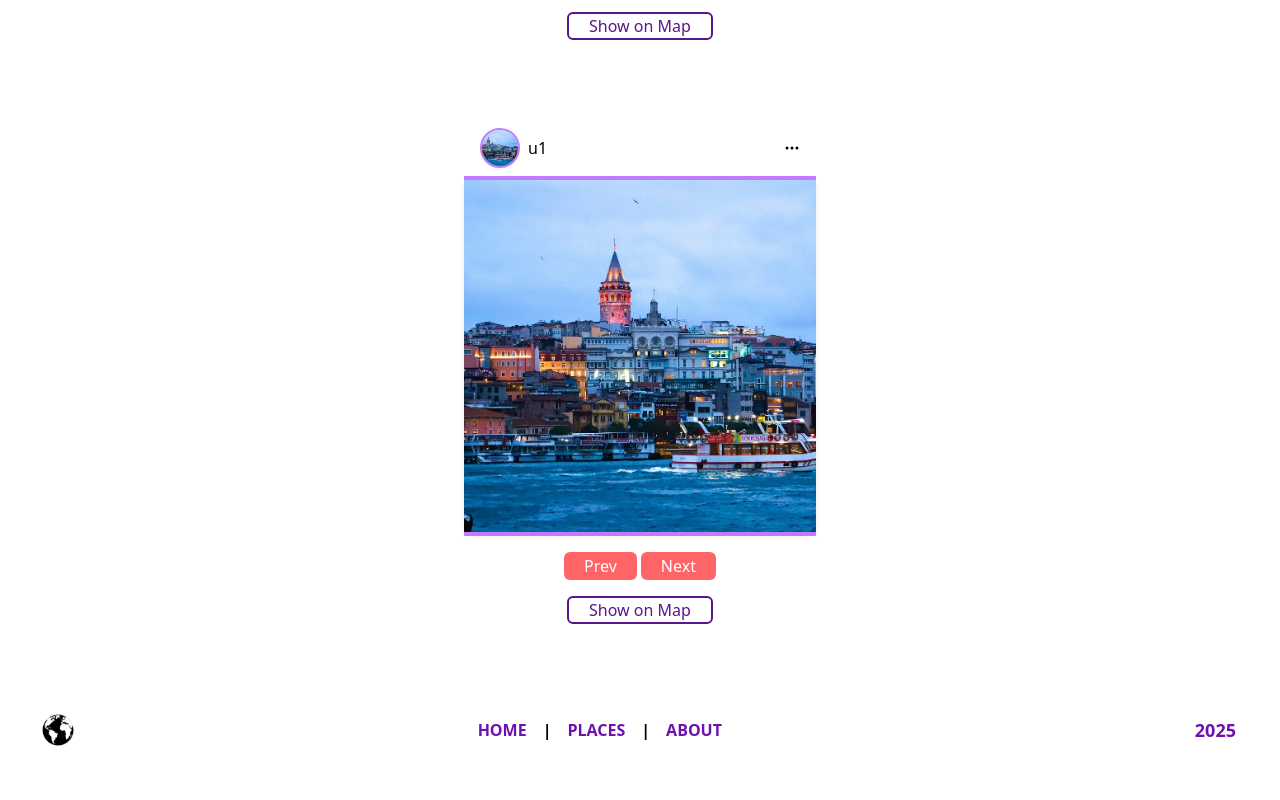
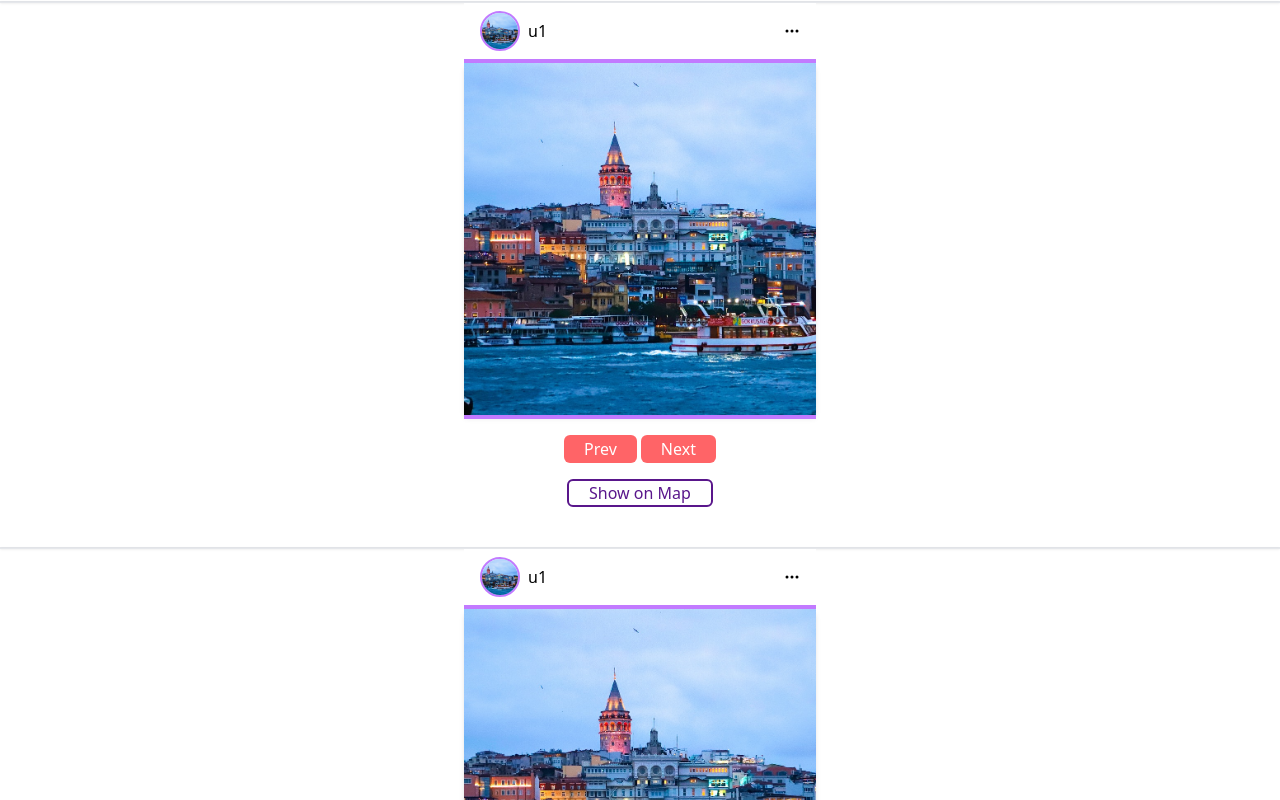
Before and after one commit to naji-alhusami/Go-Istanbul-MERN, a React (Vite) app in the folder Frontend/: page /u1/places in a window 1280 px wide. Shown: the part 600-1400 px from the top of the page. Before the commit the page ends 1356 px from the top, so only its background shows below. Built offline with nearby package versions, Linux system fonts and the light colour scheme; a web font is replaced by a local one.

Commit message:
added Modal for showing Map

```diff
--- a/Frontend/index.html
+++ b/Frontend/index.html
@@ -14,6 +14,7 @@
   </head>
   <body>
     <div id="root"></div>
+    <div id="modal"></div>
     <div id="backdrop-hook"></div>
     <script type="module" src="/src/main.tsx"></script>
   </body>
--- a/Frontend/package.json
+++ b/Frontend/package.json
@@ -15,12 +15,14 @@
     "react": "^19.0.0",
     "react-dom": "^19.0.0",
     "react-router-dom": "^7.5.0",
+    "react-transition-group": "^4.4.5",
     "tailwindcss": "^4.1.3"
   },
   "devDependencies": {
     "@eslint/js": "^9.21.0",
     "@types/react": "^19.0.10",
     "@types/react-dom": "^19.0.4",
+    "@types/react-transition-group": "^4.4.12",
     "@vitejs/plugin-react": "^4.3.4",
     "eslint": "^9.21.0",
     "eslint-plugin-react-hooks": "^5.1.0",
--- a/Frontend/src/components/Footer/Footer.tsx
+++ b/Frontend/src/components/Footer/Footer.tsx
@@ -12,7 +12,7 @@ const Footer = () => {
   };
 
   return (
-    <footer className="w-full font-poppins flex flex-row items-center justify-between sm:flex sm:flex-row sm:items-center sm:justify-between bg-white px-8">
+    <footer className="w-full font-poppins flex flex-row items-center justify-between sm:flex sm:flex-row sm:items-center sm:justify-between bg-white px-4">
       <div className="m-2">
         <Link to="/">
           <motion.div
--- a/Frontend/src/components/Places/AllPlaces.tsx
+++ b/Frontend/src/components/Places/AllPlaces.tsx
@@ -23,7 +23,7 @@ function AllPlaces() {
       title: "aaa",
       description: "aaa",
       imageUrl: istanbulImg,
-      address: "10 W 34th St, New Work, NY 10001",
+      address: "10 W 34th St, New Work, NY 10",
       coordinates: {
         lat: 40.7484405,
         lng: -73.9878584,
@@ -42,11 +42,22 @@ function AllPlaces() {
       },
       creatorId: "u1",
     },
+    {
+      id: "p3",
+      title: "aaa",
+      description: "aaa",
+      imageUrl: istanbulImg,
+      address: "10 W 34th St, New Work, NY 10001",
+      coordinates: {
+        lat: 40.7484405,
+        lng: -73.9878584,
+      },
+      creatorId: "u1",
+    },
   ];
 
   const userId = useParams().userId;
   const loadedPlaces = PLACES.filter((place) => place.creatorId === userId);
-  console.log(userId);
   if (loadedPlaces.length === 0) {
     return <h2 className="h-screen">No Places Found</h2>;
   }
@@ -56,17 +67,9 @@ function AllPlaces() {
       {loadedPlaces.map((place) => (
         <li
           key={place.id}
-          className=" my-20 flex flex-col justify-center items-center z-10"
+          className="pb-10 border-y border-gray-200 shadow-sm flex flex-col justify-center items-center z-10"
         >
-          <PlacesItem
-            id={place.id}
-            imageUrl={place.imageUrl}
-            title={place.title}
-            description={place.description}
-            address={place.address}
-            creatorId={place.creatorId}
-            coordinates={place.coordinates}
-          />
+          <PlacesItem {...place} />
         </li>
       ))}
     </ul>
--- a/Frontend/src/components/Places/PlaceItem.tsx
+++ b/Frontend/src/components/Places/PlaceItem.tsx
@@ -2,8 +2,10 @@
 // import Button from "../ui/Button";
 
 import { useState } from "react";
+import Backdrop from "../ui/Backdrop";
 import Button from "../ui/Button";
 import { BsThreeDots } from "react-icons/bs";
+import Modal from "../ui/Modal";
 
 type PlaceData = {
   id: string;
@@ -19,21 +21,54 @@ type PlaceData = {
 };
 
 function PlaceItem({
-  // id,
+  id,
   title,
   // description,
   imageUrl,
   creatorId,
-}: // address,
-// coordinates,
+  address,
+}: // coordinates
 PlaceData) {
-  const [showImageMenu, setShowImageMenu] = useState<boolean>(false);
+  const [showMapModal, setShowMapModal] = useState<boolean>(false);
+  const [activeMenuId, setActiveMenuId] = useState<string | null>(null);
 
-  function showImageMenuHandler() {
-    setShowImageMenu(!showImageMenu);
+  const isMenuOpen = activeMenuId === id;
+
+  function toggleMenuHandler() {
+    setActiveMenuId((prevId) => (prevId === id ? null : id));
   }
 
+  const showMapHandler = () => {
+    setShowMapModal(!showMapModal);
+  };
+
+  // const closeMapHandler = () => {
+  //   setShowMapModal(false);
+  // };
+
   return (
+    <>
+      {isMenuOpen && <Backdrop onClick={toggleMenuHandler} />}
+      {showMapModal && <Backdrop onClick={showMapHandler} />}
+      {showMapModal && <Modal> {address}</Modal>}
+      {/* <Modal
+        show={showMapModal}
+        onCancel={closeMapHandler}
+        header={address}
+        footer={
+          <Button
+            type="button"
+            className="bg-amber-600"
+            onClick={closeMapHandler}
+          >
+            Close
+          </Button>
+        }
+      >
+        <div>
+          <h2>THE MAP</h2>
+        </div>
+      </Modal> */}
       <div className="bg-white">
         <div className="flex flex-row justify-between items-center px-4">
           <div className="py-2 flex flex-row justify-start items-center gap-x-2">
@@ -44,14 +79,25 @@ PlaceData) {
             />
             <p className="text-center text-md">{creatorId}</p>
           </div>
-        <div className="cursor-pointer" onClick={showImageMenuHandler}>
+          <div className="cursor-pointer relative" onClick={toggleMenuHandler}>
             <BsThreeDots />
+            {isMenuOpen && (
+              <div className="absolute top-6 right-0 bg-white border border-gray-300 rounded-md shadow-md z-50 w-28">
+                <Button
+                  type="button"
+                  className="block w-full cursor-pointer px-4 py-2 hover:bg-gray-100 text-left"
+                >
+                  Edit
+                </Button>
+                <Button
+                  type="button"
+                  className="block w-full cursor-pointer px-4 py-2 hover:bg-gray-100 text-left text-red-500"
+                >
+                  Delete
+                </Button>
               </div>
-        {/* {showImageMenu && (
-          <div className="italic font-bold text-lg bg-white absolute top-20 right-0 w-full sm:absolute sm:top-14 sm:right-13 sm:w-60 sm:rounded-md divide-y divide-gray-300 border border-gray-300 shadow-lg md:hidden">
-            s
+            )}
           </div>
-        )} */}
         </div>
         <div className="border-2 border-purple-400 w-full"></div>
         <div
@@ -84,6 +130,7 @@ PlaceData) {
           <div>
             <Button
               type="button"
+              onClick={showMapHandler}
               className="text-purple-900 border-2 border-purple-900 rounded-md"
             >
               Show on Map
@@ -91,6 +138,7 @@ PlaceData) {
           </div>
         </div>
       </div>
+    </>
   );
 }
 
--- /dev/null
+++ b/Frontend/src/components/ui/Modal.css
@@ -0,0 +1,9 @@
+#modal {
+  top: 5rem;
+  left:0.8rem;
+  background: white;
+  border: none;
+  border-radius: 6px;
+  box-shadow: 0 0 10px rgba(0, 0, 0, 0.5);
+  animation: fade-slide-in-from-top 0.3s ease-in-out;
+}
--- /dev/null
+++ b/Frontend/src/components/ui/Modal.tsx
@@ -0,0 +1,24 @@
+import { createPortal } from "react-dom";
+import { type ReactNode } from "react";
+
+import "./Modal.css";
+
+interface ModalProps {
+  children: ReactNode;
+}
+
+export default function Modal({ children }: ModalProps) {
+  return createPortal(
+    <>
+      <div className="fixed top-0 left-0 w-full h-full  bg-opacity-50" />
+      <dialog
+        id="modal"
+        className="z-40 p-6 fixed w-[350px] sm:w-[450px] md:w-[500px] bg-white rounded-lg shadow-md"
+        open
+      >
+        <div className="flex flex-col">{children}</div>
+      </dialog>
+    </>,
+    document.getElementById("modal")!
+  );
+}
--- a/Frontend/src/index.css
+++ b/Frontend/src/index.css
@@ -12,6 +12,15 @@
   font-style: normal;
 }
 
+#modal {
+  top: 1rem;
+  background: white;
+  border: none;
+  border-radius: 6px;
+  box-shadow: 0 0 10px rgba(0, 0, 0, 0.5);
+  animation: fade-slide-in-from-top 0.3s ease-in-out;
+}
+
 @layer components {
   .change .line1 {
     @apply translate-y-[10px] -rotate-45;
```
Also changed, not shown: 1 other file (tests, documents, lock files or other folders). Lines whose indentation alone changed are shown as unchanged.
